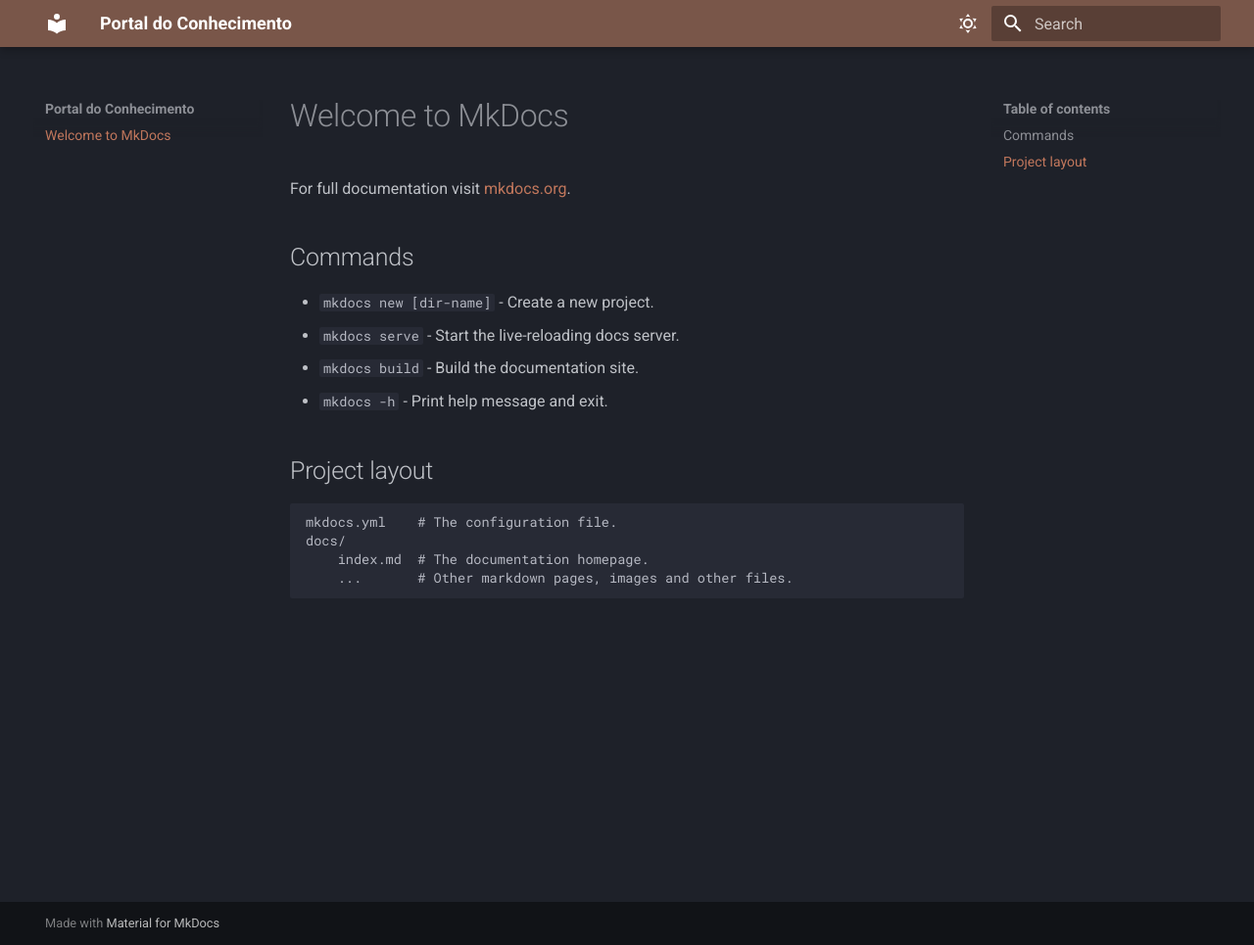
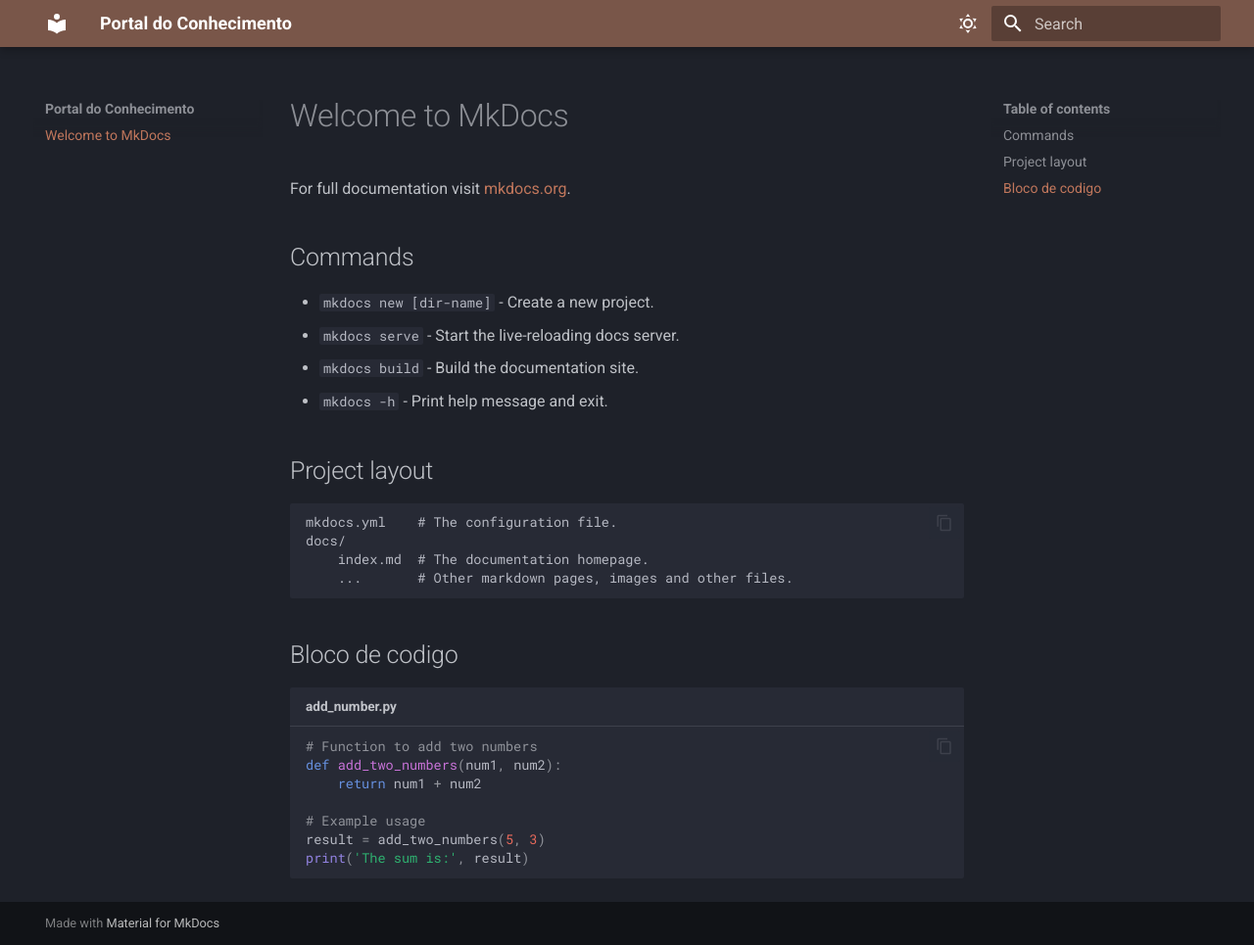
Before and after one commit to ElvisAmorim/base-conhecimento, an MkDocs documentation site: the page built from docs/index.md, in a window 1280 px wide and 965 px high. Shown: the whole window at 98% size. Built offline with MkDocs 1.6.1 and Material for MkDocs 9.7.7, drawn with Linux system fonts in a browser that asks for light colours.

Commit message:
bloco de codigo

````diff
--- a/docs/index.md
+++ b/docs/index.md
@@ -15,3 +15,14 @@ For full documentation visit [mkdocs.org](https://www.mkdocs.org).
     docs/
         index.md  # The documentation homepage.
         ...       # Other markdown pages, images and other files.
+
+## Bloco de codigo
+``` py title="add_number.py"
+# Function to add two numbers
+def add_two_numbers(num1, num2):
+    return num1 + num2
+
+# Example usage
+result = add_two_numbers(5, 3)
+print('The sum is:', result)
+```
--- a/mkdocs.yml
+++ b/mkdocs.yml
@@ -26,6 +26,8 @@ theme:
         name: Modo dark
       primary: brown
       accent: deep purple
+  features:
+    - content.code.copy
 
 
 # emojis
@@ -34,3 +36,10 @@ markdown_extensions:
   - pymdownx.emoji:
       emoji_index: !!python/name:material.extensions.emoji.twemoji
       emoji_generator: !!python/name:material.extensions.emoji.to_svg
+  - pymdownx.highlight:
+      anchor_linenums: true
+      line_spans: __span
+      pygments_lang_class: true
+  - pymdownx.inlinehilite
+  - pymdownx.snippets
+  - pymdownx.superfences
````
